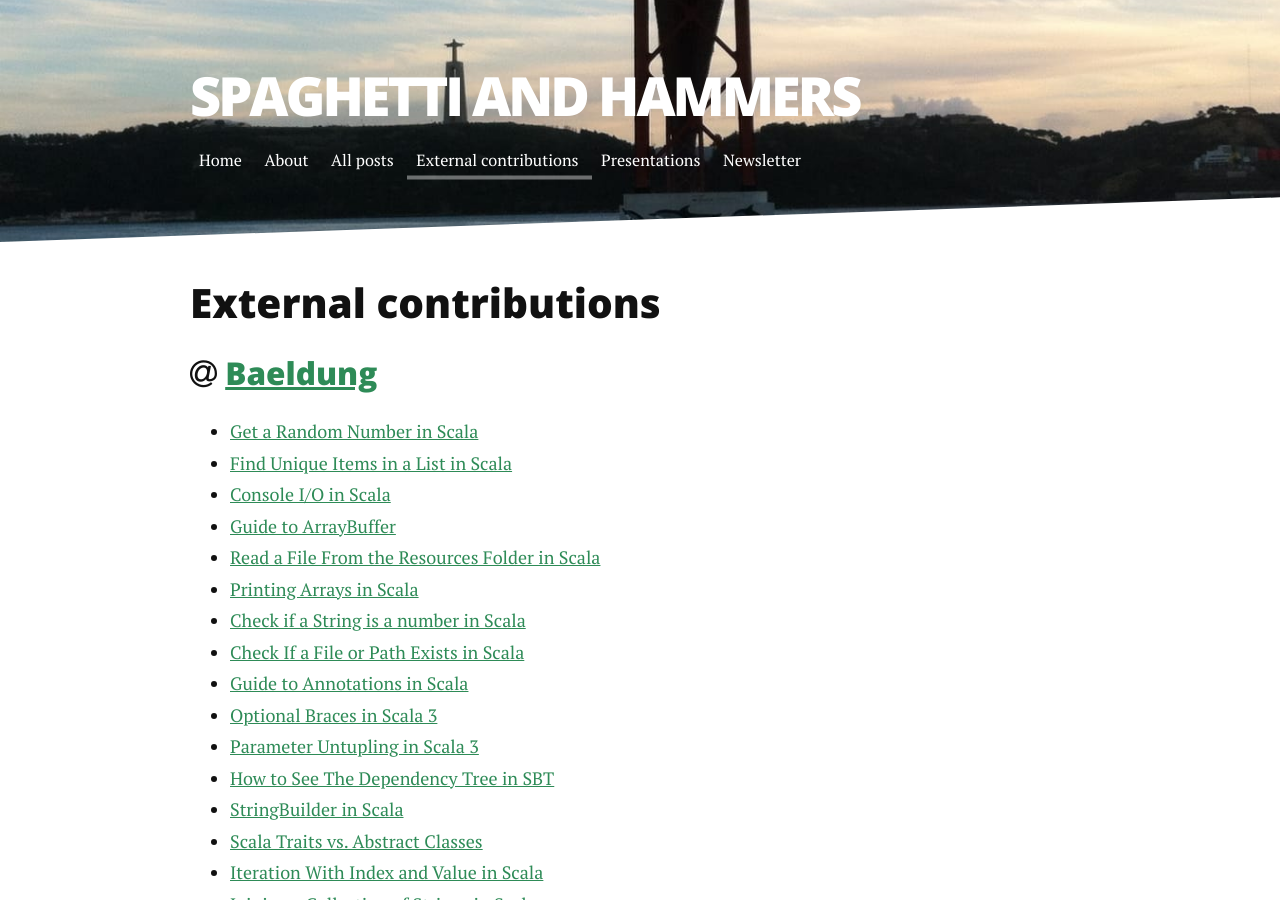
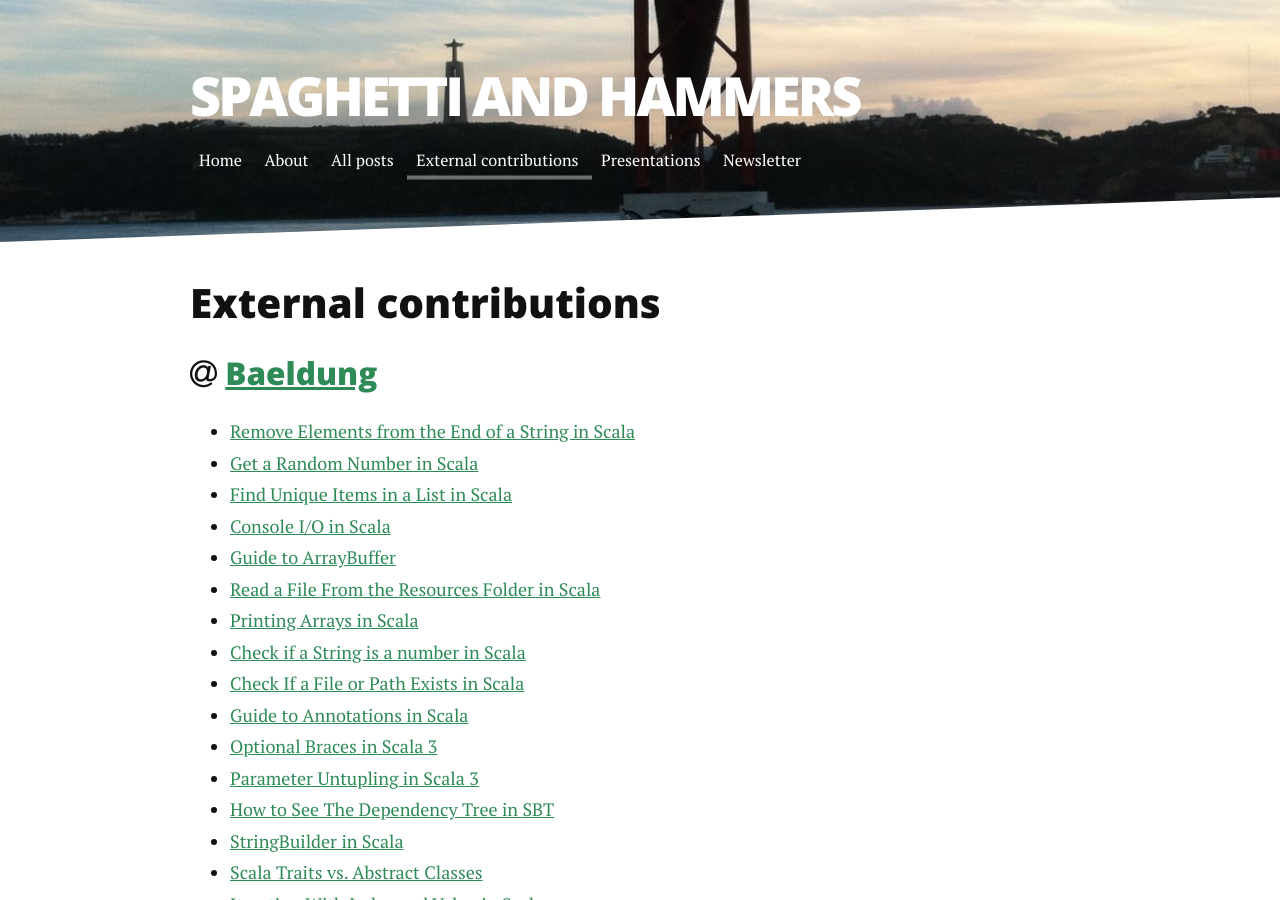
Before and after one commit to pedrorijo91/pedrorijo91.github.io, a Jekyll site: the page built from external.html, in a window 1280 px wide and 900 px high. Built offline with Jekyll 4.4.1, drawn with Linux system fonts in a browser that asks for light colours.

Commit message:
Baeldung - Remove Elements from the End of a String in Scala

```diff
--- a/external.html
+++ b/external.html
@@ -9,6 +9,7 @@ title: External contributions
   <h3 id="baeldung"><i class="fa fa-at" aria-hidden="true"></i>  <a href="https://www.baeldung.com/scala/author/pedrorijo">Baeldung</a></h3>
 
   <ul>
+    <li><a href="https://www.baeldung.com/scala/remove-elements-end-string">Remove Elements from the End of a String in Scala</a></li>
     <li><a href="https://www.baeldung.com/scala/random-number">Get a Random Number in Scala</a></li>
     <li><a href="https://www.baeldung.com/scala/unique-items-list">Find Unique Items in a List in Scala</a></li>
     <li><a href="https://www.baeldung.com/scala/console-io">Console I/O in Scala</a></li>
```
